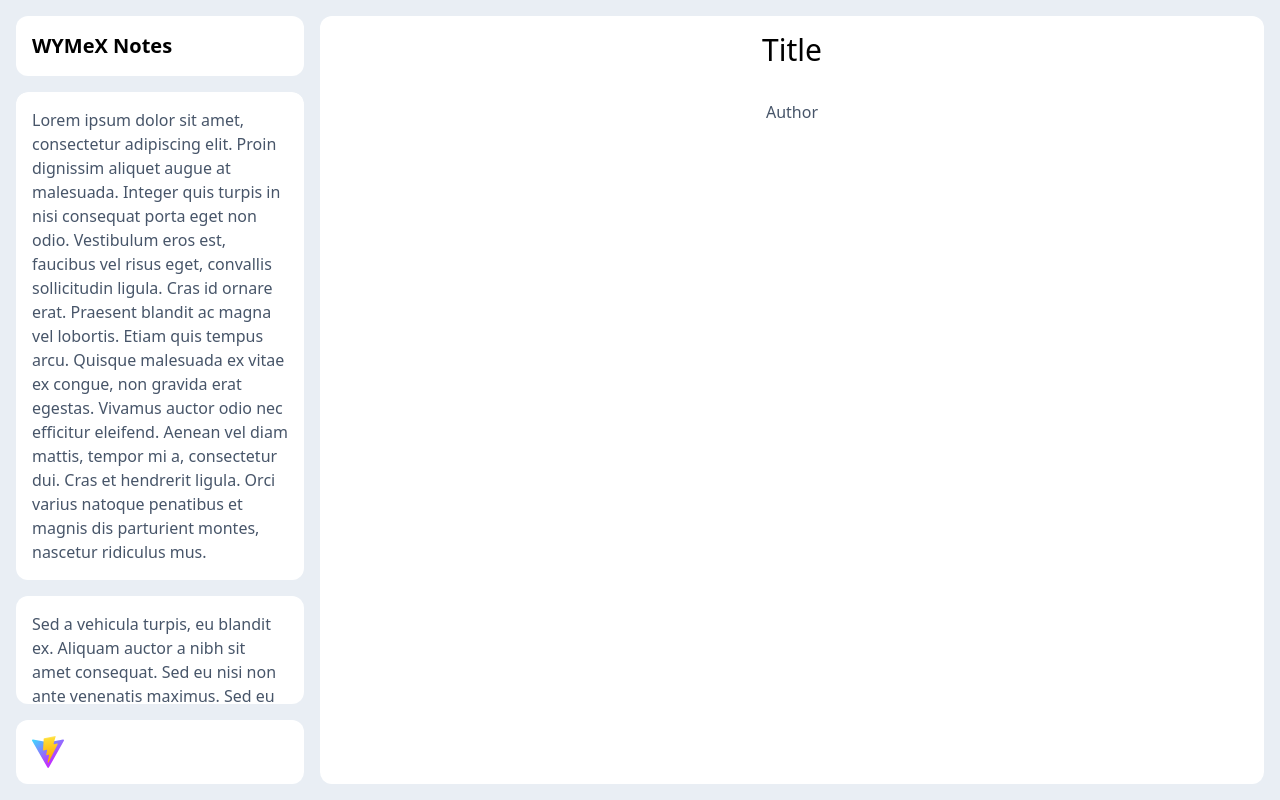
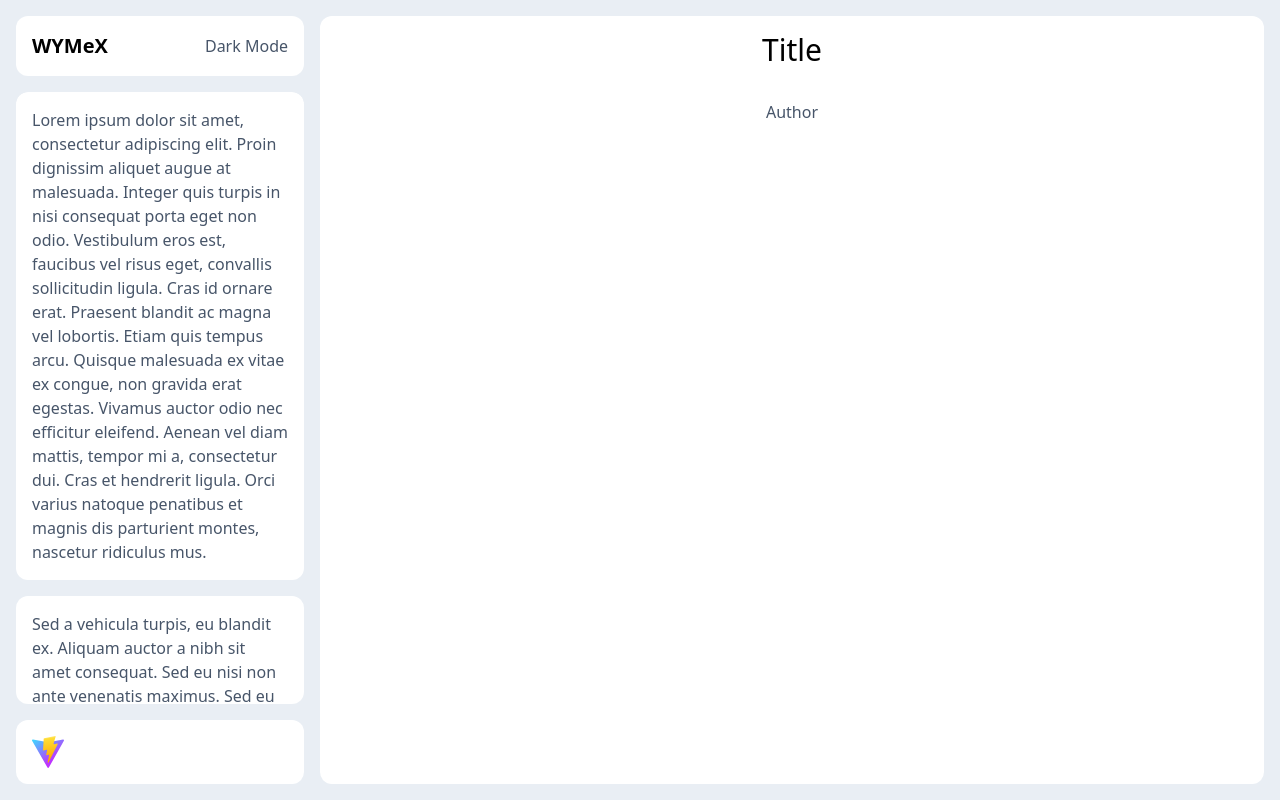
Before and after one commit to Jokauppi/Equationeer, a React (Vite) app: page / in a window 1280 px wide. Built offline with nearby package versions, Linux system fonts and the light colour scheme.

Commit message:
add dark mode

```diff
--- a/src/App.tsx
+++ b/src/App.tsx
@@ -1,14 +1,25 @@
-import React from 'react';
+import React, { useState } from 'react';
 import ViteLogo from './assets/vite.svg';
 import Box from './components/Box';
 
 function App() {
+  const [darkMode, setDarkMode] = useState(false);
+
   return (
-    <div className="App w-screen h-screen font-sans text-black bg-slate-150">
-      <div className="flex flex-row justify-between gap-x-4 p-4 w-full h-full">
+    <div className={`App w-screen h-screen font-sans text-black bg-slate-150 ${darkMode && 'dark'}`}>
+      <div className="flex flex-row justify-between gap-x-4 p-4 w-full h-full dark:bg-neutral-900">
         <div className="flex flex-col gap-y-4 w-96 h-full">
           <Box fit>
-            <p className="font-bold text-xl text-black">WYMeX Notes</p>
+            <div className="flex flex-row justify-between content-end">
+              <p className="font-bold text-xl text-black dark:text-white">WYMeX</p>
+              <input
+                type="button"
+                onClick={() => {
+                  setDarkMode(!darkMode);
+                }}
+                value={darkMode ? 'Light Mode' : 'Dark Mode'}
+              />
+            </div>
           </Box>
           <div className="h-full overflow-hidden rounded-xl">
             <div className="flex flex-col gap-y-4 h-full overflow-y-auto scrollbar-none">
@@ -91,7 +102,7 @@ function App() {
           </Box>
         </div>
         <Box additionalClassNames="flex flex-col items-center gap-y-8 p-24">
-          <h1 className="text-3xl text-black">Title</h1>
+          <h1 className="text-3xl text-black dark:text-white">Title</h1>
           <p>Author</p>
         </Box>
       </div>
--- a/src/components/Box.tsx
+++ b/src/components/Box.tsx
@@ -7,7 +7,7 @@ type BoxProps = {
 };
 
 export default function Box({ children, additionalClassNames, fit = false }: BoxProps) {
-  const boxDefaultStyle = 'bg-white rounded-xl p-4 w-full text-slate-600';
+  const boxDefaultStyle = 'bg-white text-slate-600 dark:bg-neutral-800 dark:text-neutral-400 rounded-xl p-4 w-full';
   const hSize = fit ? 'h-fit' : 'h-full';
 
   return (
--- a/tailwind.config.cjs
+++ b/tailwind.config.cjs
@@ -6,7 +6,7 @@ module.exports = {
     "./src/**/*.{html,js,ts,jsx,tsx}"
   ],
   presets: [],
-  darkMode: 'media', // or 'class'
+  darkMode: 'class', // or 'class'
   theme: {
     accentColor: ({ theme }) => ({
       ...theme('colors'),
```
